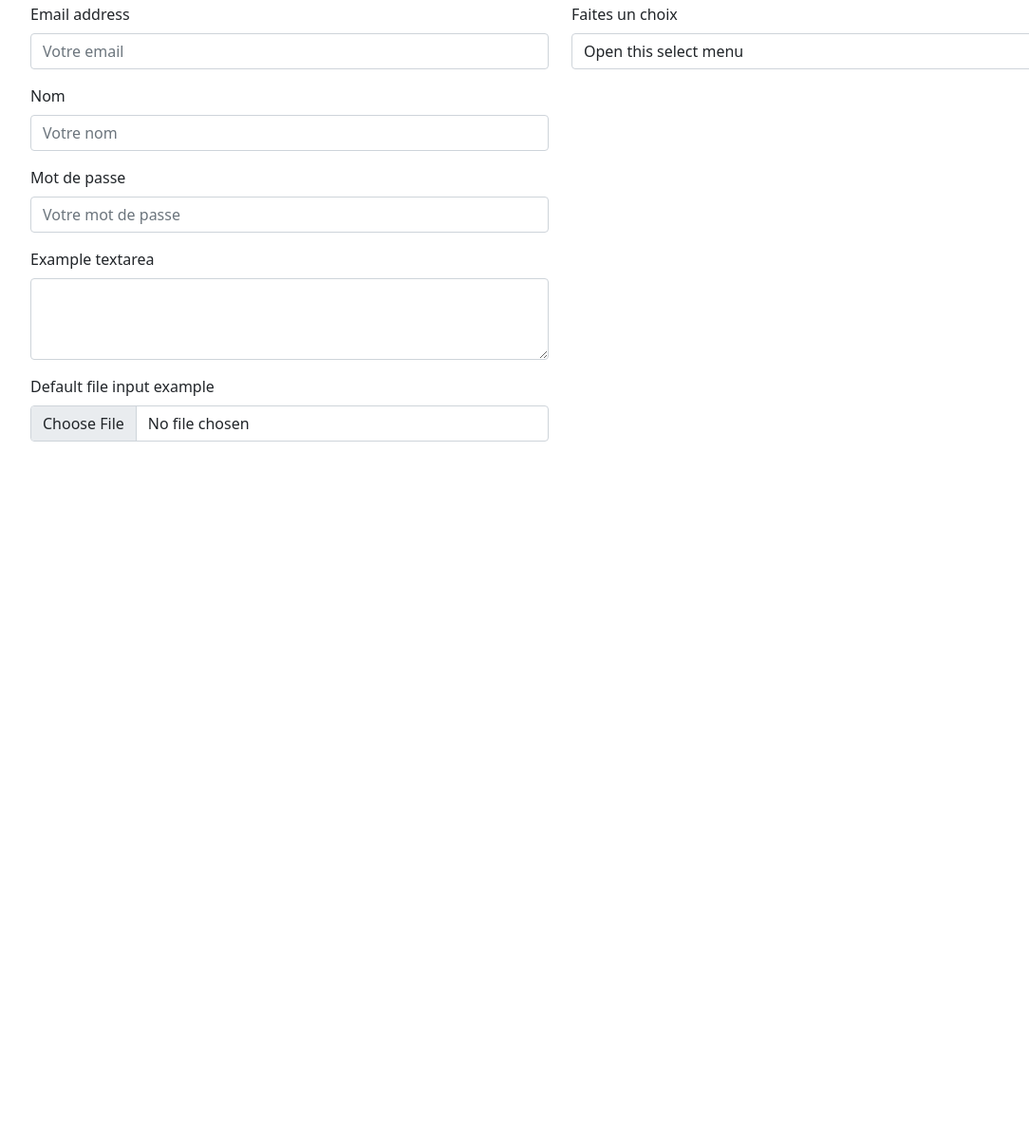
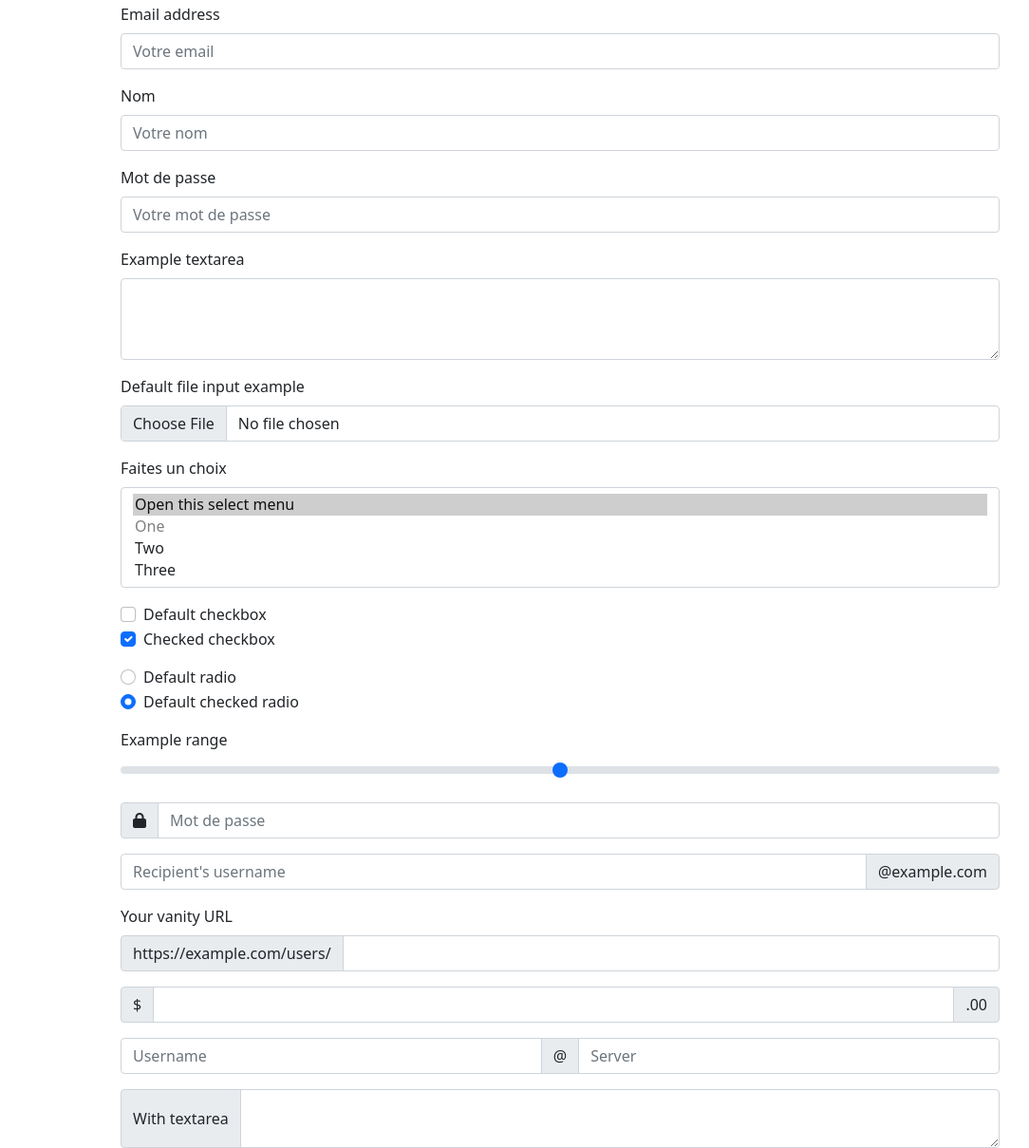
Before and after one commit to Alexandrerollin/bootstrap-coding-city, a plain HTML site: page index.html in a window 1280 px wide. Shown: the part 532-1741 px from the top of the page at 95% size, without its empty margins (50-1134 px from the left). Before the commit the page ends 1013 px from the top, so only its background shows below. Drawn offline with nearby package versions, Linux system fonts and the light colour scheme.

Commit message:
Formulaires terminés

```diff
--- a/index.html
+++ b/index.html
@@ -4,6 +4,8 @@
     <!-- Required meta tags -->
     <meta charset="utf-8">
     <meta name="viewport" content="width=device-width, initial-scale=1">
+
+    <link rel="stylesheet" href="https://cdnjs.cloudflare.com/ajax/libs/font-awesome/6.4.0/css/all.min.css" integrity="sha512-iecdLmaskl7CVkqkXNQ/ZH/XLlvWZOJyj7Yy7tcenmpD1ypASozpmT/E0iPtmFIB46ZmdtAc9eNBvH0H/ZpiBw==" crossorigin="anonymous" referrerpolicy="no-referrer" />
 
     <!-- Bootstrap CSS -->
     <link href="https://cdn.jsdelivr.net/npm/bootstrap@5.0.2/dist/css/bootstrap.min.css" rel="stylesheet" integrity="sha384-EVSTQN3/azprG1Anm3QDgpJLIm9Nao0Yz1ztcQTwFspd3yD65VohhpuuCOmLASjC" crossorigin="anonymous">
@@ -65,7 +67,7 @@
       <div class="container">
         <form>
           <div class="row">
-            <div class="col-6">
+            <div class="col-md-10 offset-1">
               <div class="mb-3">
                 <label for="1" class="form-label">Email address</label>
                 <input type="email" class="form-control" id="1" placeholder="Votre email">
@@ -87,14 +89,82 @@
                 <input class="form-control" type="file" id="formFile">
               </div>
             </div>
-              <div class="col-6">
-                <label for="select" class="form-label">Faites un choix</label>
-                <select class="form-select" aria-label="Default select example" id="select">
+              <div class="col-md-10 mx-auto">
+                <div class="mb-3">
+                  <label for="select" class="form-label">Faites un choix</label>
+                <select class="form-select" aria-label="Default select example" id="select" multiple>
                   <option selected>Open this select menu</option>
-                  <option value="1">One</option>
+                  <option value="1" disabled>One</option>
                   <option value="2">Two</option>
                   <option value="3">Three</option>
                 </select>
+                </div>
+                <div class="mb-3">
+                  <div class="form-check">
+                    <input class="form-check-input" type="checkbox" value="" id="flexCheckDefault">
+                    <label class="form-check-label" for="flexCheckDefault">
+                      Default checkbox
+                    </label>
+                  </div>
+                  <div class="form-check">
+                    <input class="form-check-input" type="checkbox" value="" id="flexCheckChecked" checked>
+                    <label class="form-check-label" for="flexCheckChecked">
+                      Checked checkbox
+                    </label>
+                  </div>
+                </div>
+                <div class="mb-3">
+                  <div class="form-check">
+                    <input class="form-check-input" type="radio" name="flexRadioDefault" id="flexRadioDefault1">
+                    <label class="form-check-label" for="flexRadioDefault1">
+                      Default radio
+                    </label>
+                  </div>
+                  <div class="form-check">
+                    <input class="form-check-input" type="radio" name="flexRadioDefault" id="flexRadioDefault2" checked>
+                    <label class="form-check-label" for="flexRadioDefault2">
+                      Default checked radio
+                    </label>
+                  </div>
+                </div>
+                <div class="mb-3">
+                  <label for="customRange1" class="form-label">Example range</label>
+                  <input type="range" class="form-range" id="customRange1">
+                </div>
+              </div>
+              <div class="col-md-10 mx-auto">
+                <div class="input-group mb-3">
+                  <span class="input-group-text" id="basic-addon1"><i class="fas fa-lock"></i></span>
+                  <input type="password" class="form-control" placeholder="Mot de passe" aria-label="Password" aria-describedby="basic-addon1">
+                </div>
+
+                <div class="input-group mb-3">
+                  <input type="text" class="form-control" placeholder="Recipient's username" aria-label="Recipient's username" aria-describedby="basic-addon2">
+                  <span class="input-group-text" id="basic-addon2">@example.com</span>
+                </div>
+
+                <label for="basic-url" class="form-label">Your vanity URL</label>
+                <div class="input-group mb-3">
+                  <span class="input-group-text" id="basic-addon3">https://example.com/users/</span>
+                  <input type="text" class="form-control" id="basic-url" aria-describedby="basic-addon3">
+                </div>
+
+                <div class="input-group mb-3">
+                  <span class="input-group-text">$</span>
+                  <input type="text" class="form-control" aria-label="Amount (to the nearest dollar)">
+                  <span class="input-group-text">.00</span>
+                </div>
+
+                <div class="input-group mb-3">
+                  <input type="text" class="form-control" placeholder="Username" aria-label="Username">
+                  <span class="input-group-text">@</span>
+                  <input type="text" class="form-control" placeholder="Server" aria-label="Server">
+                </div>
+
+                <div class="input-group">
+                  <span class="input-group-text">With textarea</span>
+                  <textarea class="form-control" aria-label="With textarea"></textarea>
+                </div>
               </div>
           </div>
         </form>
```
